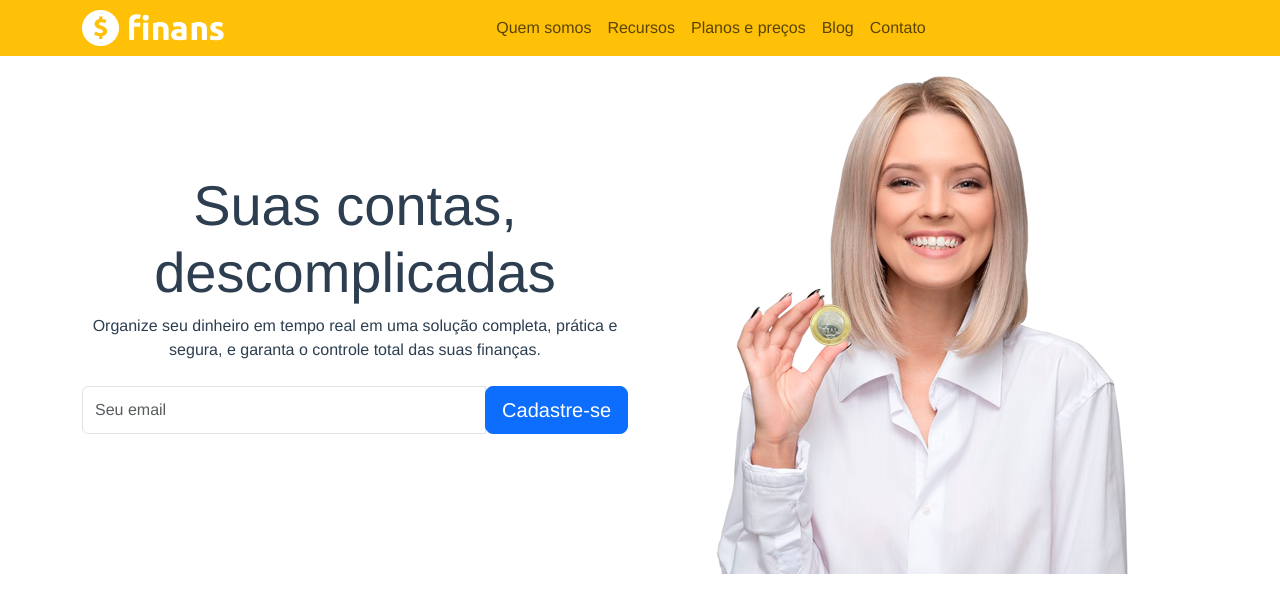
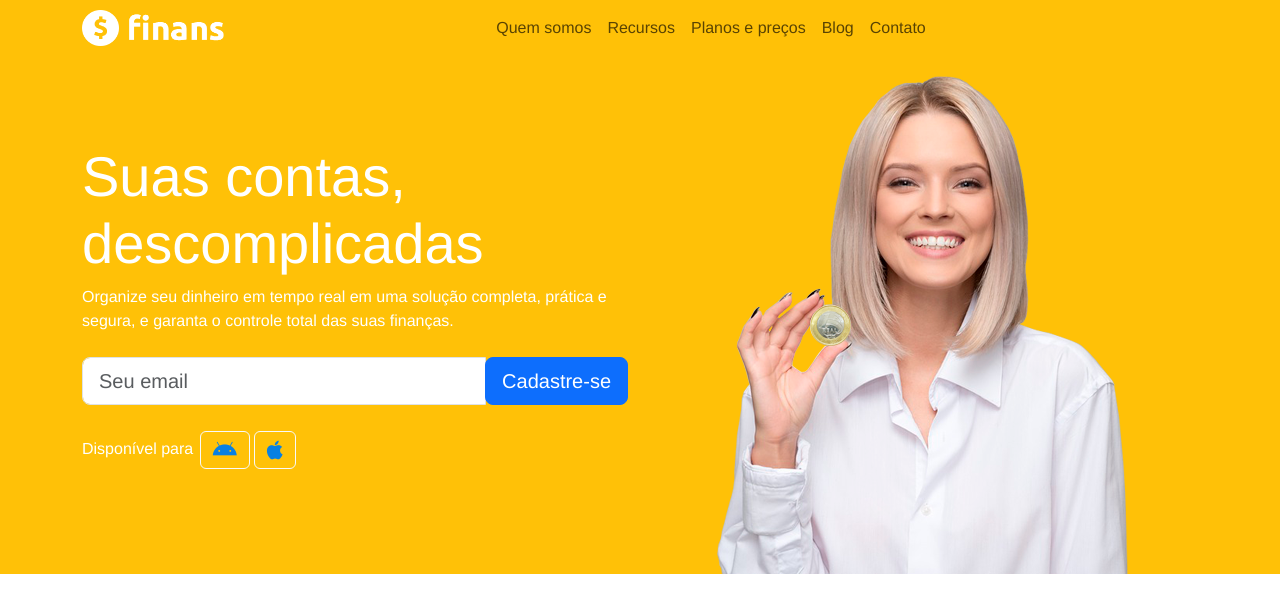
Before and after one commit to Thiago-JLopes/projetoFinans, a Vue app: page / in a window 1280 px wide. Shown: the top 612 px of the page. Built offline with nearby package versions, Linux system fonts and the light colour scheme.

Commit message:
conclui form.

```diff
--- a/src/components/BarraNavegacao.vue
+++ b/src/components/BarraNavegacao.vue
@@ -7,7 +7,7 @@
 
       <!--Menu hambuger-->
       <button class="navbar-toggler" data-toggle="collapse" data-target="#menu">
-        <span class="navbar-toggler-icon"></span>
+        <font-awesome-icon icon-class="fa-solid fa-bars" beat style="color: #185f0d;" />
       </button>
 
       <div class="collapse navbar-collapse justify-content-between" id="menu">
@@ -38,7 +38,11 @@
 </template>
 
 <script>
+import FontAwesomeIcon from './FontAwesomeIcon.vue';
 export default {
   name: "BarraNavegacao",
+  components: {
+    FontAwesomeIcon
+  }
 };
 </script>
--- a/src/components/pages/Home.vue
+++ b/src/components/pages/Home.vue
@@ -8,12 +8,12 @@
     <div class="container">
         <div class="row">
             <div class="col-md-6 d-flex">
-                <div class="align-self-center">
+                <div class="align-self-center" style="text-align: left;">
                     <h1 class="display-4">Suas contas, descomplicadas</h1><!--Descrição-->
                     <p>Organize seu dinheiro em tempo real em uma solução completa, prática e segura, e garanta o controle total das suas finanças. </p>
 
                     <form class="mt-4 mb-4" action="">
-                        <div class="input-group">
+                        <div class="input-group input-group-lg">
                             <input type="text" name="Novoregistro" placeholder="Seu email" class="form-control">
 
                             <div class="input-group-append input-group-lg">
@@ -21,10 +21,21 @@
                             </div>
                         </div>
                     </form>
+
+                    <p>Disponível para
+
+                        <a href="" class="btn btn-outline-light">
+                            <i class="fa-brands fa-android fa-lg" style="color: #0880e2;"></i>
+                        </a>
+
+                        <a href="" class="btn btn-outline-light">
+                            <i class="fa-brands fa-apple fa-lg" style="color: #0880e2;"></i>
+                        </a>
+                    </p>
                 </div>
             </div>
 
-            <div class="col-md-6">
+            <div class="col-md-6 d-none d-md-block">
                 <img src="../../assets/capa-mulher.png" alt="">
             </div>
         </div>
@@ -38,7 +49,18 @@ import BarraNavegacao from "../BarraNavegacao.vue";
 export default {
   name: "HomePage",
   components: {
-    BarraNavegacao,
+    BarraNavegacao
   },
 };
 </script>
+
+<style scoped>
+    #home {
+        background: #ffc107;
+        color: white;
+    }
+
+    .btn-outline-light {
+        margin: 2px;
+    }
+</style>
--- a/src/main.js
+++ b/src/main.js
@@ -2,6 +2,8 @@ import { createApp } from 'vue'
 import App from './App.vue'
 
 import 'bootstrap/dist/css/bootstrap.css'
+import 'font-awesome/css/font-awesome.min.css';
+
 
 
 createApp(App).mount('#app')
```
